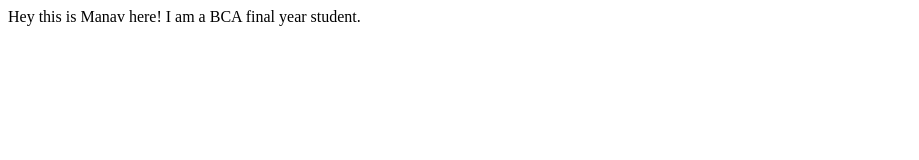
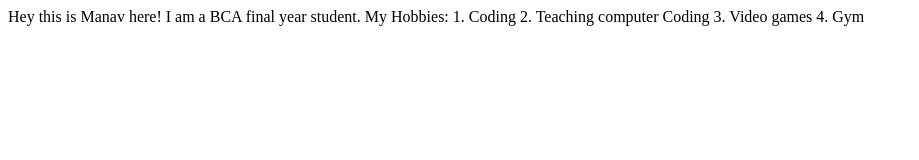
Before and after one commit to manavdas1999/manav-das-site, a plain HTML site: page index.html in a window 1280 px wide. Shown: the whole page, without its empty margins (0-919 px from the left). Drawn offline with Linux system fonts and the light colour scheme.

Commit message:
feat: added hobbies

```diff
--- a/index.html
+++ b/index.html
@@ -9,5 +9,10 @@
 <body>
     Hey this is Manav here!
     I am a BCA final year student.
+    My Hobbies:
+    1. Coding
+    2. Teaching computer Coding
+    3. Video games
+    4. Gym
 </body>
 </html>
```
